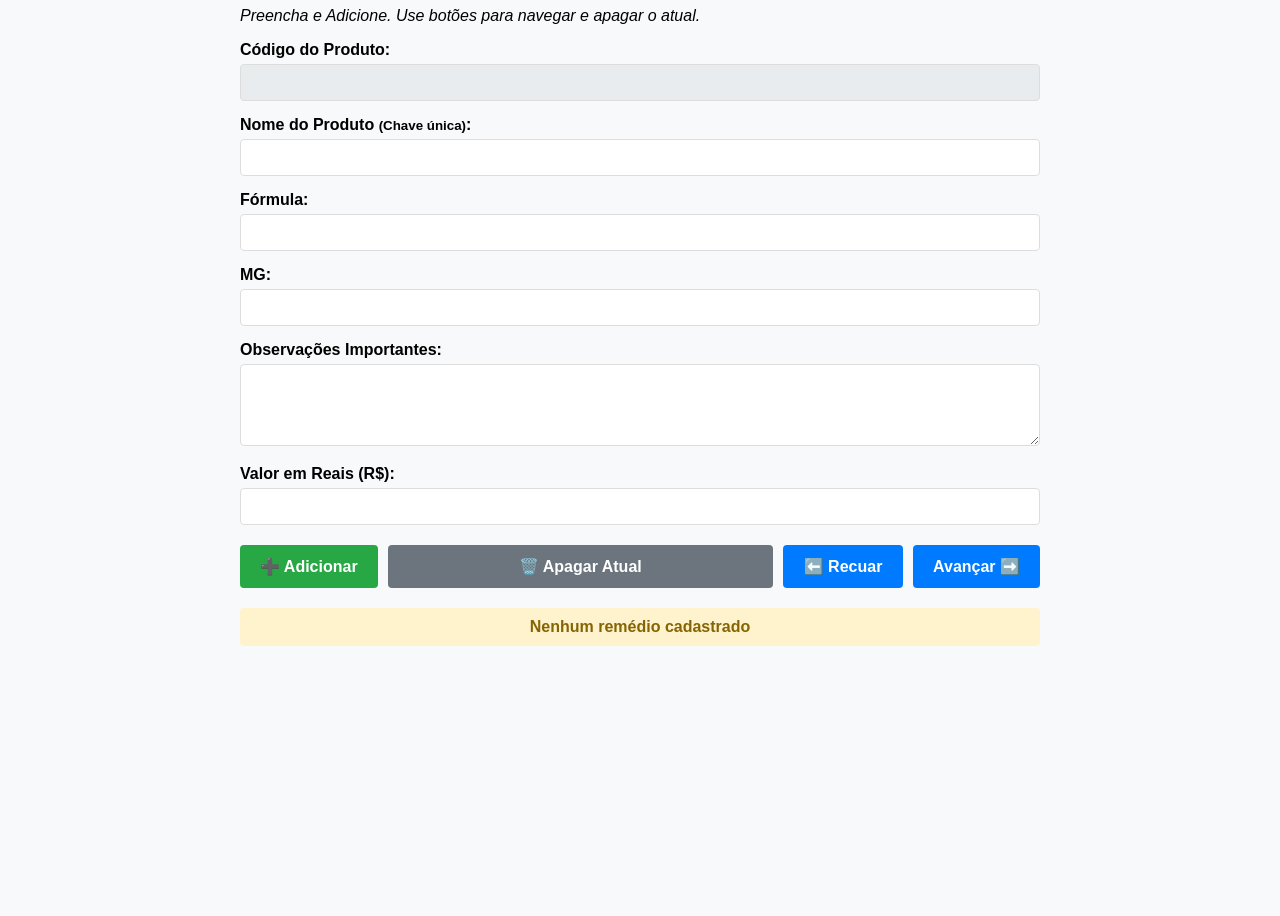
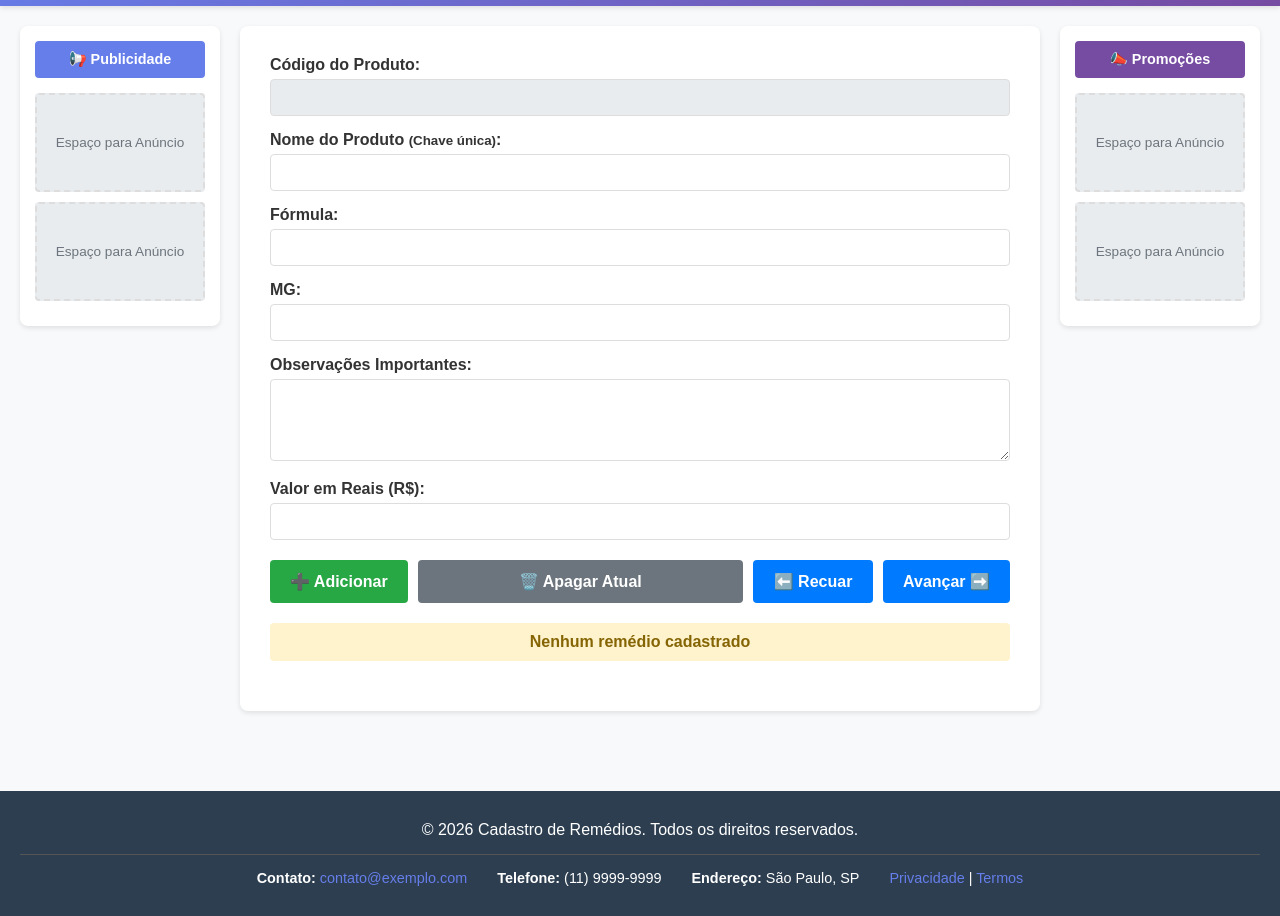
Before and after one commit to valmirfds32-cmd/Download, a plain HTML site: page index.html in a window 1280 px wide. Shown: the part 94-1010 px from the top of the page. Before the commit the page ends 800 px from the top, so only its background shows below. Drawn offline with Linux system fonts and the light colour scheme.

Commit message:
Adiciona cabeçalho, rodapé e espaços para publicidade

```diff
--- a/index.html
+++ b/index.html
@@ -5,38 +5,135 @@
     <meta name="viewport" content="width=device-width, initial-scale=1.0">
     <title>Cadastro de Remédios</title>
     <style>
+        * {
+            margin: 0;
+            padding: 0;
+            box-sizing: border-box;
+        }
+
         body {
             font-family: Arial, sans-serif;
-            max-width: 800px;
+            background: #f8f9fa;
+            display: flex;
+            flex-direction: column;
+            min-height: 100vh;
+        }
+
+        /* CABEÇALHO */
+        header {
+            background: linear-gradient(135deg, #667eea 0%, #764ba2 100%);
+            color: white;
+            padding: 20px;
+            text-align: center;
+            box-shadow: 0 2px 5px rgba(0,0,0,0.1);
+        }
+
+        header h1 {
+            font-size: 2em;
+            margin-bottom: 5px;
+        }
+
+        header p {
+            font-size: 0.95em;
+            opacity: 0.9;
+        }
+
+        /* CONTAINER PRINCIPAL */
+        .container {
+            display: flex;
+            gap: 20px;
+            max-width: 1400px;
             margin: 0 auto;
             padding: 20px;
-            background: #f8f9fa;
+            flex: 1;
+            width: 100%;
         }
+
+        /* PUBLICIDADE LATERAL ESQUERDA */
+        .publicidade-esquerda {
+            width: 200px;
+            background: white;
+            border-radius: 8px;
+            padding: 15px;
+            box-shadow: 0 2px 5px rgba(0,0,0,0.1);
+            height: fit-content;
+            position: sticky;
+            top: 20px;
+        }
+
+        .publicidade-esquerda h3 {
+            background: #667eea;
+            color: white;
+            padding: 10px;
+            border-radius: 4px;
+            margin-bottom: 15px;
+            text-align: center;
+            font-size: 0.9em;
+        }
+
+        .ad-space {
+            background: #e9ecef;
+            border: 2px dashed #ddd;
+            border-radius: 4px;
+            padding: 40px 10px;
+            text-align: center;
+            color: #6c757d;
+            font-size: 0.85em;
+            margin-bottom: 10px;
+        }
+
+        /* CONTEÚDO PRINCIPAL */
+        .conteudo-principal {
+            flex: 1;
+            min-width: 0;
+        }
+
+        .form-container {
+            background: white;
+            padding: 30px;
+            border-radius: 8px;
+            box-shadow: 0 2px 5px rgba(0,0,0,0.1);
+            margin-bottom: 20px;
+        }
+
         .form-group {
             margin-bottom: 15px;
         }
+
         label {
             display: block;
             font-weight: bold;
             margin-bottom: 5px;
+            color: #333;
         }
+
         input, textarea {
             width: 100%;
             padding: 10px;
             border: 1px solid #ddd;
             border-radius: 4px;
             box-sizing: border-box;
+            font-family: Arial, sans-serif;
         }
+
+        input:focus, textarea:focus {
+            outline: none;
+            border-color: #667eea;
+            box-shadow: 0 0 5px rgba(102, 126, 234, 0.3);
+        }
+
         #codigo {
             background: #e9ecef;
             font-weight: bold;
         }
+
         .botoes {
             display: flex;
             gap: 10px;
             flex-wrap: wrap;
             margin: 20px 0;
         }
+
         button {
             padding: 12px 20px;
             border: none;
@@ -44,12 +141,15 @@
             cursor: pointer;
             font-size: 16px;
             font-weight: bold;
+            transition: opacity 0.3s;
         }
+
         .btn-adicionar { background: #28a745; color: white; }
         .btn-apagar { background: #dc3545; color: white; flex: 1; }
         .btn-navegar { background: #007bff; color: white; min-width: 120px; }
         button:hover { opacity: 0.9; }
         button:disabled { background: #6c757d; cursor: not-allowed; }
+
         #status {
             padding: 10px;
             margin: 20px 0;
@@ -57,14 +157,103 @@
             text-align: center;
             font-weight: bold;
         }
+
         .status-vazio { background: #fff3cd; color: #856404; }
         .status-ok { background: #d4edda; color: #155724; }
+
+        /* PUBLICIDADE LATERAL DIREITA */
+        .publicidade-direita {
+            width: 200px;
+            background: white;
+            border-radius: 8px;
+            padding: 15px;
+            box-shadow: 0 2px 5px rgba(0,0,0,0.1);
+            height: fit-content;
+            position: sticky;
+            top: 20px;
+        }
+
+        .publicidade-direita h3 {
+            background: #764ba2;
+            color: white;
+            padding: 10px;
+            border-radius: 4px;
+            margin-bottom: 15px;
+            text-align: center;
+            font-size: 0.9em;
+        }
+
+        /* RODAPÉ */
+        footer {
+            background: #2c3e50;
+            color: white;
+            padding: 30px 20px;
+            text-align: center;
+            margin-top: 40px;
+        }
+
+        footer p {
+            margin-bottom: 10px;
+        }
+
+        footer a {
+            color: #667eea;
+            text-decoration: none;
+        }
+
+        footer a:hover {
+            text-decoration: underline;
+        }
+
+        footer .footer-info {
+            display: flex;
+            justify-content: center;
+            gap: 30px;
+            flex-wrap: wrap;
+            margin-top: 15px;
+            padding-top: 15px;
+            border-top: 1px solid #555;
+            font-size: 0.9em;
+        }
+
+        /* RESPONSIVO */
+        @media (max-width: 1200px) {
+            .container {
+                flex-direction: column;
+            }
+
+            .publicidade-esquerda,
+            .publicidade-direita {
+                width: 100%;
+                position: static;
+            }
+
+            .publicidade-esquerda h3,
+            .publicidade-direita h3 {
+                margin-top: 0;
+            }
+        }
     </style>
 </head>
 <body>
+    <!-- CABEÇALHO -->
+    <header>
         <h1>📋 Cadastro de Remédios</h1>
-    <p><em>Preencha e Adicione. Use botões para navegar e apagar o atual.</em></p>
+        <p>Preencha e Adicione. Use botões para navegar e apagar o atual.</p>
+    </header>
 
+    <!-- CONTAINER PRINCIPAL COM PUBLICIDADES -->
+    <div class="container">
+        <!-- PUBLICIDADE ESQUERDA -->
+        <aside class="publicidade-esquerda">
+            <h3>📢 Publicidade</h3>
+            <div class="ad-space">Espaço para Anúncio</div>
+            <div class="ad-space">Espaço para Anúncio</div>
+        </aside>
+
+        <!-- CONTEÚDO PRINCIPAL -->
+        <main class="conteudo-principal">
+            <div class="form-container">
                 <div class="form-group">
                     <label>Código do Produto:</label>
                     <input type="number" id="codigo" readonly>
@@ -103,6 +292,35 @@
                 </div>
 
                 <div id="status" class="status-vazio">Nenhum remédio cadastrado</div>
+            </div>
+        </main>
+
+        <!-- PUBLICIDADE DIREITA -->
+        <aside class="publicidade-direita">
+            <h3>📣 Promoções</h3>
+            <div class="ad-space">Espaço para Anúncio</div>
+            <div class="ad-space">Espaço para Anúncio</div>
+        </aside>
+    </div>
+
+    <!-- RODAPÉ -->
+    <footer>
+        <p>&copy; 2026 Cadastro de Remédios. Todos os direitos reservados.</p>
+        <div class="footer-info">
+            <div>
+                <strong>Contato:</strong> <a href="mailto:contato@exemplo.com">contato@exemplo.com</a>
+            </div>
+            <div>
+                <strong>Telefone:</strong> (11) 9999-9999
+            </div>
+            <div>
+                <strong>Endereço:</strong> São Paulo, SP
+            </div>
+            <div>
+                <a href="#privacy">Privacidade</a> | <a href="#terms">Termos</a>
+            </div>
+        </div>
+    </footer>
 
     <script>
         let remedios = JSON.parse(localStorage.getItem('cadastro_remedios')) || [];
```
Lines whose indentation alone changed are shown as unchanged.
